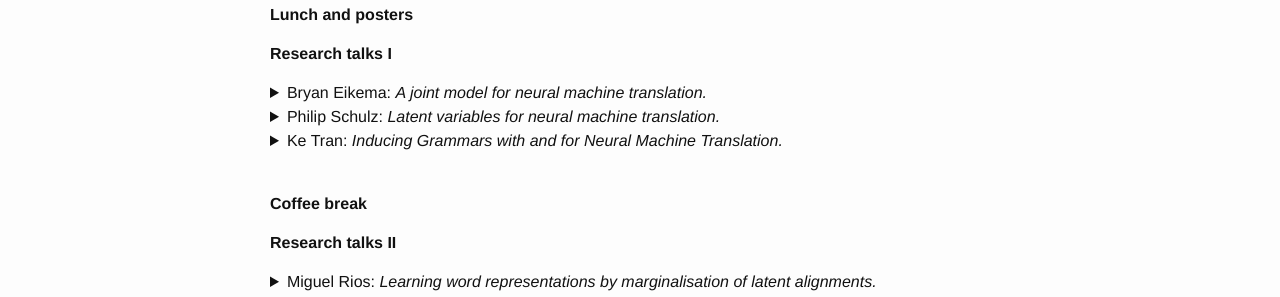
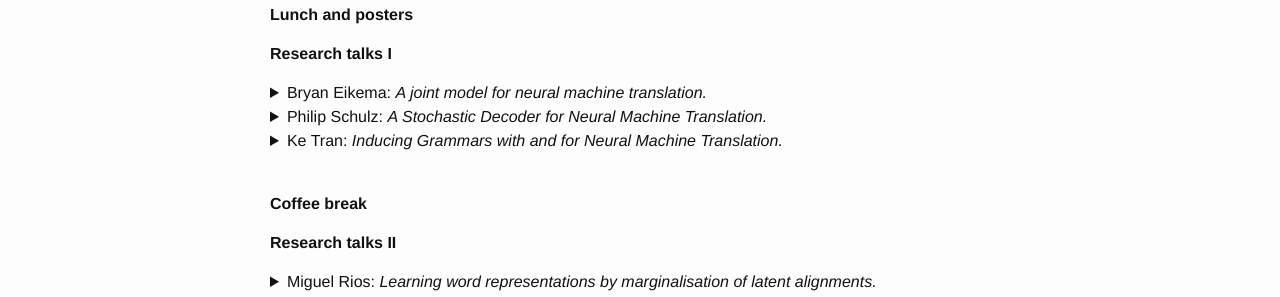
Before and after one commit to uva-slpl/uva-slpl.github.io, a Jekyll site: the page built from dgmday.md, in a window 1280 px wide. Shown: the part 915-1212 px from the top of the page. Built offline with Jekyll 4.4.1, drawn with Linux system fonts in a browser that asks for light colours; some of the changed lines change nothing that is shown.

Commit message:
abstracts

```diff
--- a/dgmday.md
+++ b/dgmday.md
@@ -37,15 +37,16 @@
         Bryan Eikema: <i>A joint model for neural machine translation.</i>
     </summary>
     <font color="darkgray">
-        TBA
+        Neural machine translation (NMT) relies heavily on the availability of large amounts of sentence aligned parallel data. Not always is sufficient parallel data available for the desired language pair or domain. Vast amounts of monolingual data, however, are almost always available. One effective approach to incorporating monolingual target data in the training of an NMT system is to complete the monolingual data by pairing it with an automatic back-translation as a pre-processing step. However, it is unclear how much of such noisy bilingual data can be added before breaking the translation system. We propose a generative modeling approach by modeling the source and target side of the data jointly using a variational auto-encoder. Hereby we can probabilistically complete the data during training time, while allowing the model to distinguish between actual and synthetic parallel data. We show that our model improves on a standard NMT model with several BLEU points, but does not outperform the automatic back-translation approach. We speculate several causes of this and propose improvements for future work.
     </font>
 </details>
 <details>
     <summary>
-        Philip Schulz: <i>Latent variables for neural machine translation.</i>
+        Philip Schulz: <i>A Stochastic Decoder for Neural Machine Translation.</i>
     </summary>
     <font color="darkgray">
-        TBA
+        Neural Machine Translation (NMT) is becoming the dominant paradigm in automatic translation. One of the basic assumptions that still restricts NMT architectures, however, is that there is only one output (a distribution over target sentences) per source sentence. This makes current NMT systems very brittle and indeed their performance deteriorates quickly when they are presented with noisy data. It is also unsatisfying from a statistical perspective: we know that there is lexical and syntactic variation in human-produced translations and not accounting for this variation in our models is a bad design decision.
+    In this work, we present a stochastic decoder for NMT that contains a latent variable per target position. The latent variables are intended to capture the noise sources that underlie the observed variation in the produced translations. We use the latent variables as additional inputs when updating the decoder state. This has the following consequences: the decoder state itself is now stochastic and so is the attention mechanism which is a function of the decoder state. The model is implemented as a deep generative model, meaning that the latent distributions are computed by neural network regressors. We show empirically that our model improves translation quality and that it is indeed able to produce varied translations.
     </font>
 </details>
 <details>
@@ -68,7 +69,7 @@
         Miguel Rios: <i>Learning word representations by marginalisation of latent alignments.</i>
     </summary>
     <font color="darkgray">
-    TBA
+        This work exploits translation data as a semantically relevant signal for learning word representations. In particular, we exploit translation equivalence as a form of distributed context for jointly learning how to embed and align with a deep generative model, where the latent lexical alignments are marginalized out. Our EmbedAlign model embeds words as posterior probability densities, rather than point estimates, which allows us to compare words in context using a measure of overlap between distributions (e.g. KL divergence). We investigate our model's performance on a range of lexical semantics tasks achieving competitive results on several standard benchmarks including natural language inference, paraphrasing, and text similarity.
     </font>
 </details>
 <details>
```
